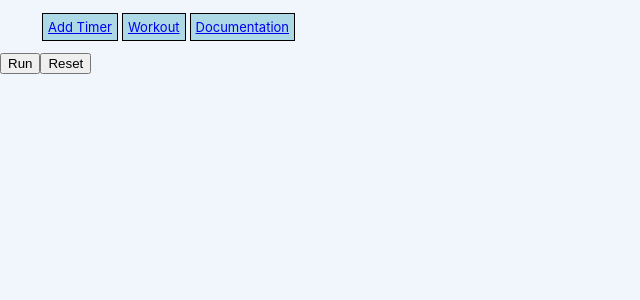
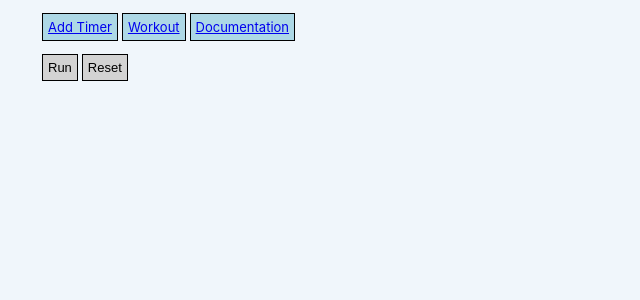
Before and after one commit to prof-tejera/assignment-2-mhoyt9363, a React (Create React App) app: page / in a window 1280 px wide. Shown: the top 300 px of the page, without its empty margins (0-640 px from the left). Built offline with nearby package versions, Linux system fonts and the light colour scheme.

Commit message:
styling updates

```diff
--- a/src/views/TimersView.js
+++ b/src/views/TimersView.js
@@ -1,25 +1,44 @@
 import React, {useContext} from "react";
 import { AppContext } from "../components/generic/Context";
 import Timer from "../components/generic/timerSequence";
+import styled from "styled-components";
 
 //------------------------------------------
 // This view is the page that will display
 // the sequence of timers (i.e. the workout)
 // and will track work effort
 //------------------------------------------
+const Container = styled.div`
+  margin: 30px;
+  display: inline;
+  padding: 10px;
+`;
+
+const buttonStyle = {
+  padding: 5,
+  margin: 2,
+  display: "inline",
+  border: "1px solid black",
+  textAlign: "center",
+  fontSize: 13,
+  backgroundColor: "lightgray",
+
+}
 const TimersView = () => {
   const { queue, paused, setPaused, reset } = useContext(AppContext);
 
   return (
     <div>
-      <button
+    <Container >
+      <button style={buttonStyle}
         onClick={() => {
           setPaused(!paused);
         }}
       >
         {paused ? 'Run' : 'Pause'}
       </button>
-      <button onClick={reset}>Reset</button>
+      <button style={buttonStyle} onClick={reset}>Reset</button>
+      </Container>
       <div>
         {queue.map((t, i) => (
           <Timer key={i} index={i} duration={t.duration} />
```
Also changed, not shown: src/App.js (+6 -6 lines).
